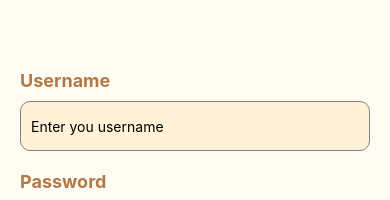
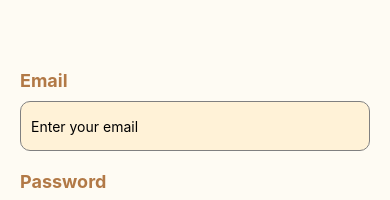
Before and after one commit to Ebaneza/organ-donation-user-app, a React Native app: screen /Login in a window 390 px wide. Shown: the part 204-404 px from the top of the page. Built offline with nearby package versions, Linux system fonts and the light colour scheme.

Commit message:
fix: did some fixes in signup and login ui

```diff
--- a/components/TheTextInput.js
+++ b/components/TheTextInput.js
@@ -6,8 +6,8 @@ const TheTextInput = ({
   onChangeText,
   placeholder,
   secureTextEntry = false,
-  multiline = false,
-  numberOfLines = 0,
+  autoCapitalize = "sentences",
+  inputMode = "text",
 }) => {
   return (
     <TextInput
@@ -15,10 +15,9 @@ const TheTextInput = ({
       value={value}
       onChangeText={onChangeText}
       placeholder={placeholder}
-      placeholderTextColor="#000"
       secureTextEntry={secureTextEntry}
-      multiline={multiline}
-      numberOfLines={numberOfLines}
+      autoCapitalize={autoCapitalize}
+      inputMode={inputMode}
     />
   );
 };
--- a/pages/TheLoginPage.js
+++ b/pages/TheLoginPage.js
@@ -81,7 +81,7 @@ const TheLoginPage = () => {
       <ScrollView automaticallyAdjustKeyboardInsets={true}>
         {/* Username */}
         <View style={{ marginTop: 100 }}>
-          <Text style={styles.label}>Username</Text>
+          <Text style={styles.label}>Email</Text>
           <Controller
             control={control}
             rules={{
@@ -92,13 +92,15 @@ const TheLoginPage = () => {
                 onBlur={onBlur}
                 onChangeText={onChange}
                 value={value}
-                placeholder="Enter you username"
+                placeholder="Enter your email"
+                autoCapitalize="none"
+                inputMode="email"
               />
             )}
             name="username"
           />
           {errors.username && (
-            <Text style={styles.errorMsg}>Username can not be empty.</Text>
+            <Text style={styles.errorMsg}>Email can not be empty.</Text>
           )}
         </View>
 
--- a/pages/TheSignUpPage.js
+++ b/pages/TheSignUpPage.js
@@ -1,7 +1,14 @@
 import React from "react";
 import TheNavBar from "../components/TheNavBar";
 import { StatusBar } from "expo-status-bar";
-import { StyleSheet, Text, View, Button, ScrollView } from "react-native";
+import {
+  StyleSheet,
+  Text,
+  View,
+  Button,
+  ScrollView,
+  TouchableOpacity,
+} from "react-native";
 import TheTextInput from "../components/TheTextInput";
 import { useForm, Controller, reset } from "react-hook-form";
 import { useNavigation } from "@react-navigation/native";
@@ -89,6 +96,7 @@ const TheSignUpPage = () => {
                   onBlur={onBlur}
                   onChangeText={onChange}
                   value={value}
+                  autoCapitalize="words"
                 />
               )}
               name="username"
@@ -138,6 +146,8 @@ const TheSignUpPage = () => {
                   onBlur={onBlur}
                   onChangeText={onChange}
                   placeholder="Enter your email"
+                  inputMode="email"
+                  autoCapitalize="none"
                 />
               )}
               name="email"
@@ -186,6 +196,7 @@ const TheSignUpPage = () => {
                   onBlur={onBlur}
                   onChangeText={onChange}
                   placeholder="Enter your Address"
+                  inputMode="tel"
                 />
               )}
               name="contact"
@@ -199,13 +210,16 @@ const TheSignUpPage = () => {
 
           <View style={{ marginTop: 15, marginBottom: 30 }}>
             {/* Submit Button */}
-            <View style={styles.submitButton}>
-              <Button
-                title="Create Account"
-                color="#FFF2D7"
-                onPress={handleSubmit(onSubmit)}
-              />
-            </View>
+            <TouchableOpacity
+              style={styles.submitButton}
+              onPress={handleSubmit(onSubmit)}
+            >
+              <Text
+                style={{ color: "#fff", textAlign: "center", fontSize: 18 }}
+              >
+                Create Account
+              </Text>
+            </TouchableOpacity>
           </View>
         </View>
       </ScrollView>
@@ -255,7 +269,7 @@ const styles = StyleSheet.create({
 
   submitButton: {
     backgroundColor: "#b27946",
-    padding: 10,
+    padding: 15,
     borderRadius: 10,
   },
 
```
Also changed, not shown: Imporvements.txt (added).
